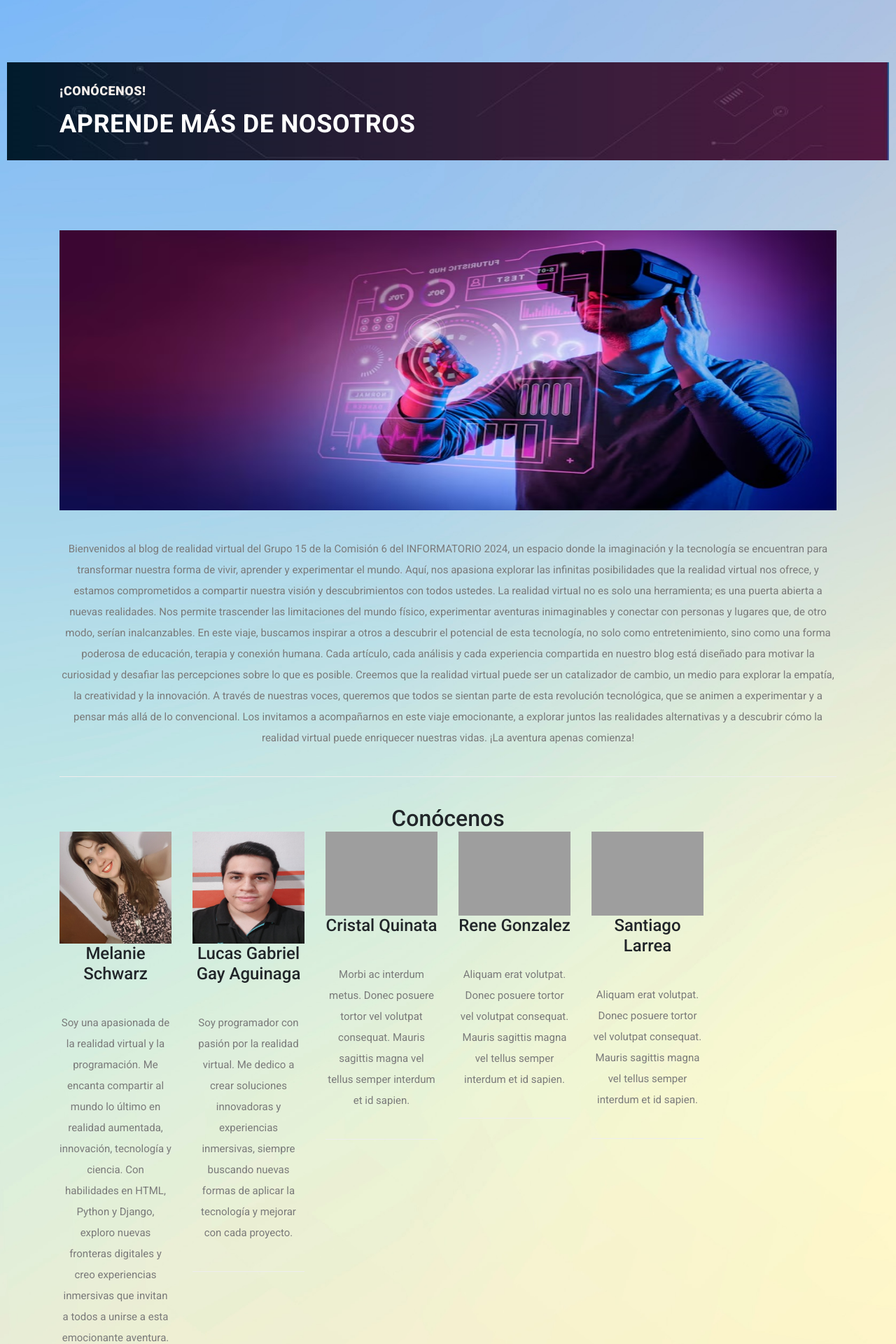
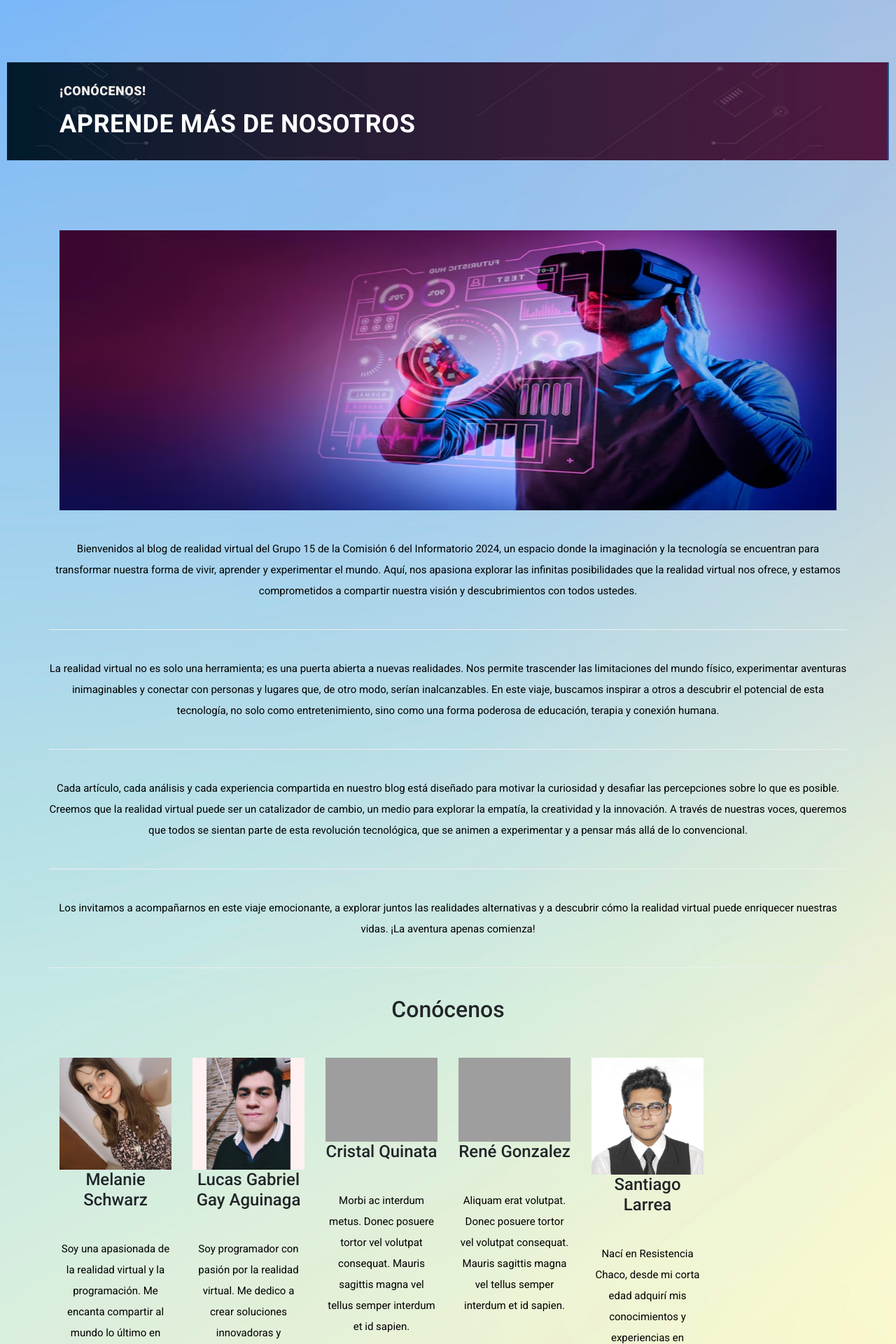
Before and after one commit to LucasGabrielGA/RV15, a Django app: page /about in a window 1280 px wide. Shown: the part 101-2021 px from the top of the page at 70% size. Run offline with Django 5.2, Linux system fonts and the light colour scheme; parts of the project's set-up code (start-up, migrations or seed data) failed here and were passed over; some libraries are stand-ins or nearby versions; grey boxes are pictures that could not be loaded.

Commit message:
Actualización 6: cambios estéticos:templates|static

```diff
--- a/blogG15/static/assets/css/owl.css
+++ b/blogG15/static/assets/css/owl.css
@@ -9,7 +9,7 @@
 
  /* styles.css */
 .fondo {
-  background-image: url("static/assets/images/fonnndo.jpg");
+  background-image: url("/images/fonnndo.jpg");
 
 
   background-size: cover;
--- a/blogG15/static/assets/css/templatemo-stand-blog.css
+++ b/blogG15/static/assets/css/templatemo-stand-blog.css
@@ -20,12 +20,13 @@ p {
 	margin-bottom: 0px;
 	font-size: 15px;
 	font-weight: 400;
-	color: #7a7a7a;
+	color: black;
 	line-height: 30px;
 }
 a {
 	text-decoration: none!important;
 }
+
 ul {
 	padding: 0;
 	margin: 0;
--- a/blogG15/templates/about.html
+++ b/blogG15/templates/about.html
@@ -32,16 +32,40 @@
           <div class="col-lg-12">
               <!--#FOTO DEL ABOUT US-->
               <img src="{% static 'assets/images/aboutus.jpg' %}" alt="" height="400px">
-              <p>Bienvenidos al blog de realidad virtual del Grupo 15 de la Comisión 6 del INFORMATORIO 2024, un espacio donde la imaginación y la tecnología se encuentran para transformar nuestra forma de vivir, aprender y experimentar el mundo. Aquí, nos apasiona explorar las infinitas posibilidades que la realidad virtual nos ofrece, y estamos comprometidos a compartir nuestra visión y descubrimientos con todos ustedes.
-                  La realidad virtual no es solo una herramienta; es una puerta abierta a nuevas realidades. Nos permite trascender las limitaciones del mundo físico, experimentar aventuras inimaginables y conectar con personas y lugares que, de otro modo, serían inalcanzables. En este viaje, buscamos inspirar a otros a descubrir el potencial de esta tecnología, no solo como entretenimiento, sino como una forma poderosa de educación, terapia y conexión humana.
-                  Cada artículo, cada análisis y cada experiencia compartida en nuestro blog está diseñado para motivar la curiosidad y desafiar las percepciones sobre lo que es posible. Creemos que la realidad virtual puede ser un catalizador de cambio, un medio para explorar la empatía, la creatividad y la innovación. A través de nuestras voces, queremos que todos se sientan parte de esta revolución tecnológica, que se animen a experimentar y a pensar más allá de lo convencional.
-                  Los invitamos a acompañarnos en este viaje emocionante, a explorar juntos las realidades alternativas y a descubrir cómo la realidad virtual puede enriquecer nuestras vidas. ¡La aventura apenas comienza!</p>
+          </div>
+          <div>
+            <p>Bienvenidos al blog de realidad virtual del Grupo 15 de la Comisión 6 del Informatorio
+                2024, un espacio donde la imaginación y la tecnología se encuentran para transformar
+                nuestra forma de vivir, aprender y experimentar el mundo. Aquí, nos apasiona explorar
+                las infinitas posibilidades que la realidad virtual nos ofrece, y estamos comprometidos
+                a compartir nuestra visión y descubrimientos con todos ustedes.
+            </p>
+            <p>La realidad virtual no es solo una herramienta; es una puerta abierta a nuevas
+                realidades. Nos permite trascender las limitaciones del mundo físico, experimentar
+                aventuras inimaginables y conectar con personas y lugares que, de otro modo, serían
+                inalcanzables. En este viaje, buscamos inspirar a otros a descubrir el potencial de
+                esta tecnología, no solo como entretenimiento, sino como una forma poderosa de
+                educación, terapia y conexión humana.
+            </p>
+            <p>
+                Cada artículo, cada análisis y cada experiencia compartida en nuestro blog está diseñado
+                para motivar la curiosidad y desafiar las percepciones sobre lo que es posible. Creemos
+                que la realidad virtual puede ser un catalizador de cambio, un medio para explorar la
+                empatía, la creatividad y la innovación. A través de nuestras voces, queremos que todos
+                se sientan parte de esta revolución tecnológica, que se animen a experimentar y a pensar
+                más allá de lo convencional.
+            </p>
+            <p>
+                Los invitamos a acompañarnos en este viaje emocionante, a explorar juntos las realidades
+                alternativas y a descubrir cómo la realidad virtual puede enriquecer nuestras vidas.
+                ¡La aventura apenas comienza!
+            </p>
           </div>
       </div>
 
       <div class="row">
           <div class="col-lg-12">
-              <h2>Conócenos</h2> <!-- Título agregado aquí -->
+              <h2 style="margin-bottom: 50px;">Conócenos</h2> <!-- Título agregado aquí -->
           </div>
       </div>
 
@@ -63,13 +87,13 @@
           </div>
           <div class="col-2">
               <img src="{% static 'assets/images/person4.jpg' %}" alt="Rene Gonzalez" class="img-fluid">
-              <h4>Rene Gonzalez</h4>
+              <h4>René Gonzalez</h4>
               <p>Aliquam erat volutpat. Donec posuere tortor vel volutpat consequat. Mauris sagittis magna vel tellus semper interdum et id sapien.</p>
           </div>
           <div class="col-2">
               <img src="{% static 'assets/images/person5.jpg' %}" alt="Santiago Larrea" class="img-fluid">
               <h4>Santiago Larrea</h4>
-              <p>Aliquam erat volutpat. Donec posuere tortor vel volutpat consequat. Mauris sagittis magna vel tellus semper interdum et id sapien.</p>
+              <p>Nací en Resistencia Chaco, desde mi corta edad adquirí mis conocimientos y experiencias en Marketing, Diseño Gráfico, Medios Audiovisuales y ahora en Programación, con esta ultima herramienta se que puedo profesionalizar mi trabajo mucho mas de lo que ya lo e hecho durante estos ultimos años, ahora solo queda aprender mas y esforzarme por lograr metas.</p>
           </div>
       </div>
 
--- a/blogG15/templates/base.html
+++ b/blogG15/templates/base.html
@@ -7,6 +7,7 @@
     <title>{% block title %}RV15.0{% endblock title %}</title>
     <!-- Meta tags -->
     <meta charset="utf-8">
+    <link rel="shortcut icon" href="{% static 'assets/images/info-logo.png' %}">
     <meta name="viewport" content="width=device-width, initial-scale=1, shrink-to-fit=no">
     <meta name="description" content="Blog de RV15.0">
     <meta name="author" content="RV15.0">
@@ -21,8 +22,12 @@
     <link rel="stylesheet" href="{% static 'assets/css/owl.css' %}">
 </head>
 
-<body class="fondo">
+<body>
     <!-- Preloader -->
+
+    <body style="background-image: url('/static/assets/images/fonnndo.jpg'); background-size: cover;">
+    </body>
+
     <div id="preloader">
         <div class="jumper">
             <div></div><div></div><div></div>
```
Also changed, not shown: blogG15/templates/index.html (+5 -6 lines), blogG15/static/assets/images/info-logo.png (added), blogG15/static/assets/images/person2.jpg, blogG15/static/assets/images/person2.png (deleted), blogG15/static/assets/images/person5.jpg (added).
